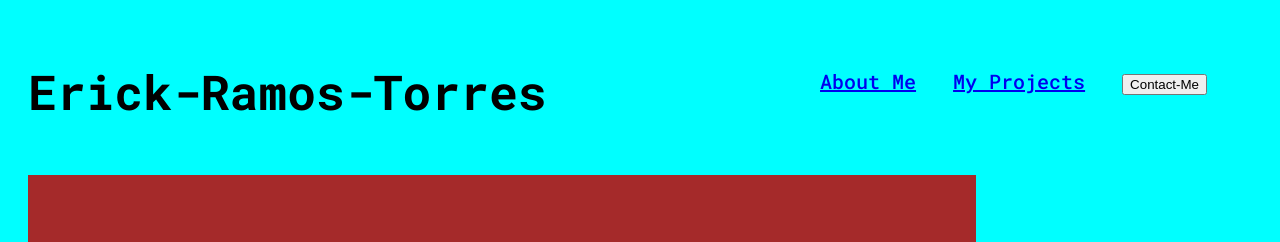
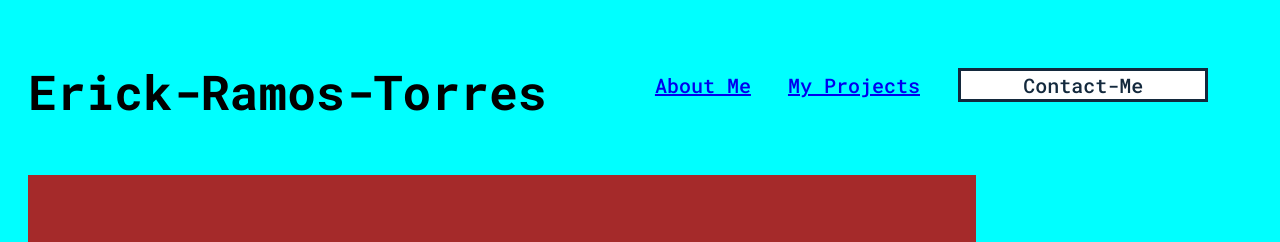
Before and after one commit to youknxwhatitis/myportfolio, a plain HTML site: page Erick.html in a window 1280 px wide. Shown: the top 242 px of the page. Drawn offline with Linux system fonts and the light colour scheme.

Commit message:
adding finalized files

```diff
--- a/Erick.html
+++ b/Erick.html
@@ -23,7 +23,7 @@
                 </li>
                 <li>
                     <a href="#contact-me">
-                        <button id="CMB">
+                        <button id="cmb">
                         Contact-Me
                         </button>
                     </a>
--- a/assets/style.css
+++ b/assets/style.css
@@ -30,8 +30,8 @@ header nav ul li {
     margin-right: 25px;
     display:inline-block;
 }
-
-#cmd{
+/* adding a pseudo class for button */
+#cmb{
     width: 250px;
     margin: 0 .5%;
     font-size: 200%;
@@ -42,11 +42,15 @@ header nav ul li {
     font-size:20px;
 }
 
-#cmd:active {
+/* #cmb:active {
     font-size: 200%;
     box-shadow: 0 0 10px #000 inset;
+} */
+
+#cmb:hover {
+    background-color: aqua;
 }
-
+/*                                    */
 
 #content {
     width:75%;
@@ -97,6 +101,7 @@ section ul li {
     list-style-type: disc;
 }
 
+/* adding a media query for differnt displays to output resolution correctly*/
 @media screen and (max-width: 768px) {
     header, main {
       flex-direction: column;
```
Also changed, not shown: assets/avatar-image.jpeg (deleted), assets/placeholder image.jpg (deleted), 1 other file.
